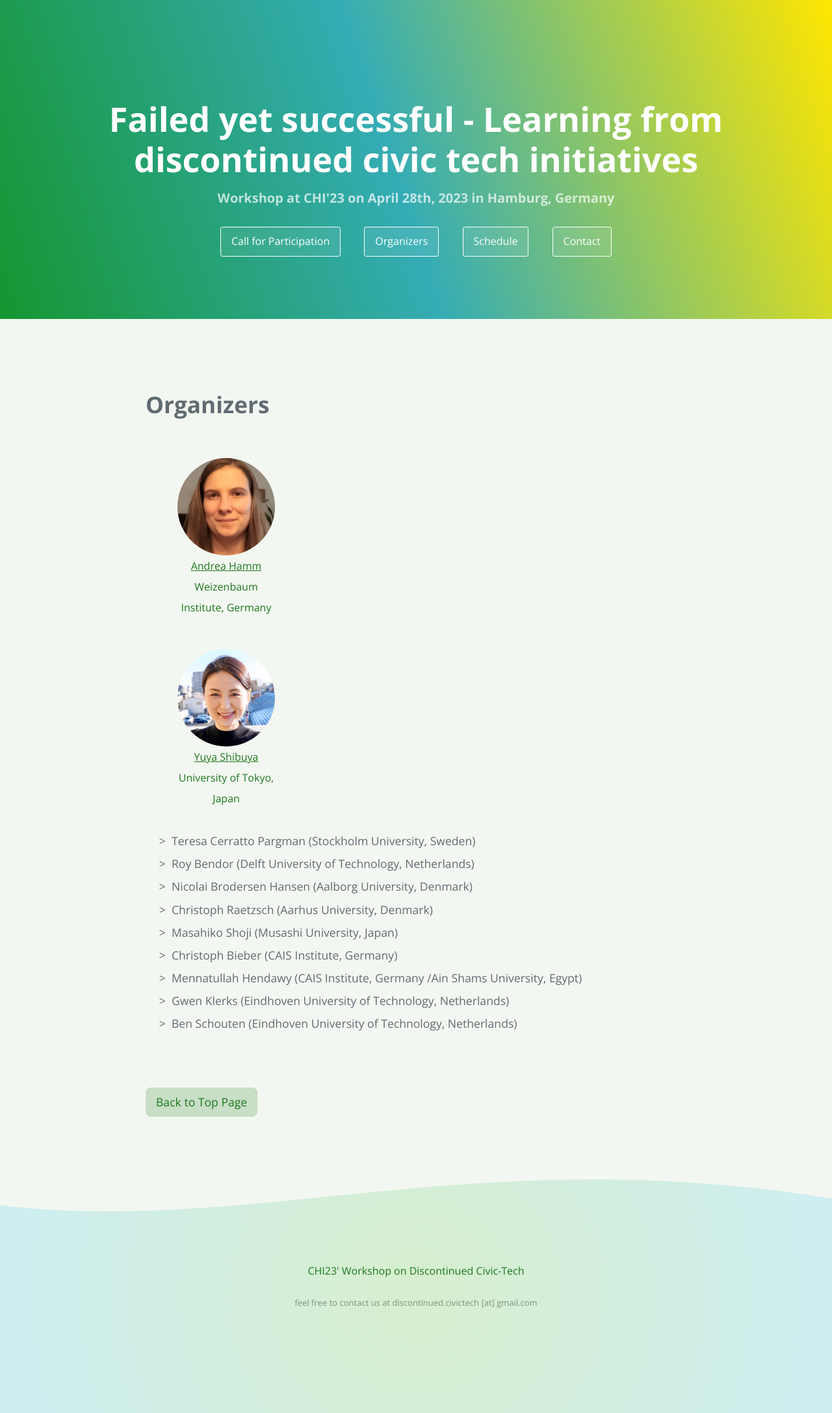
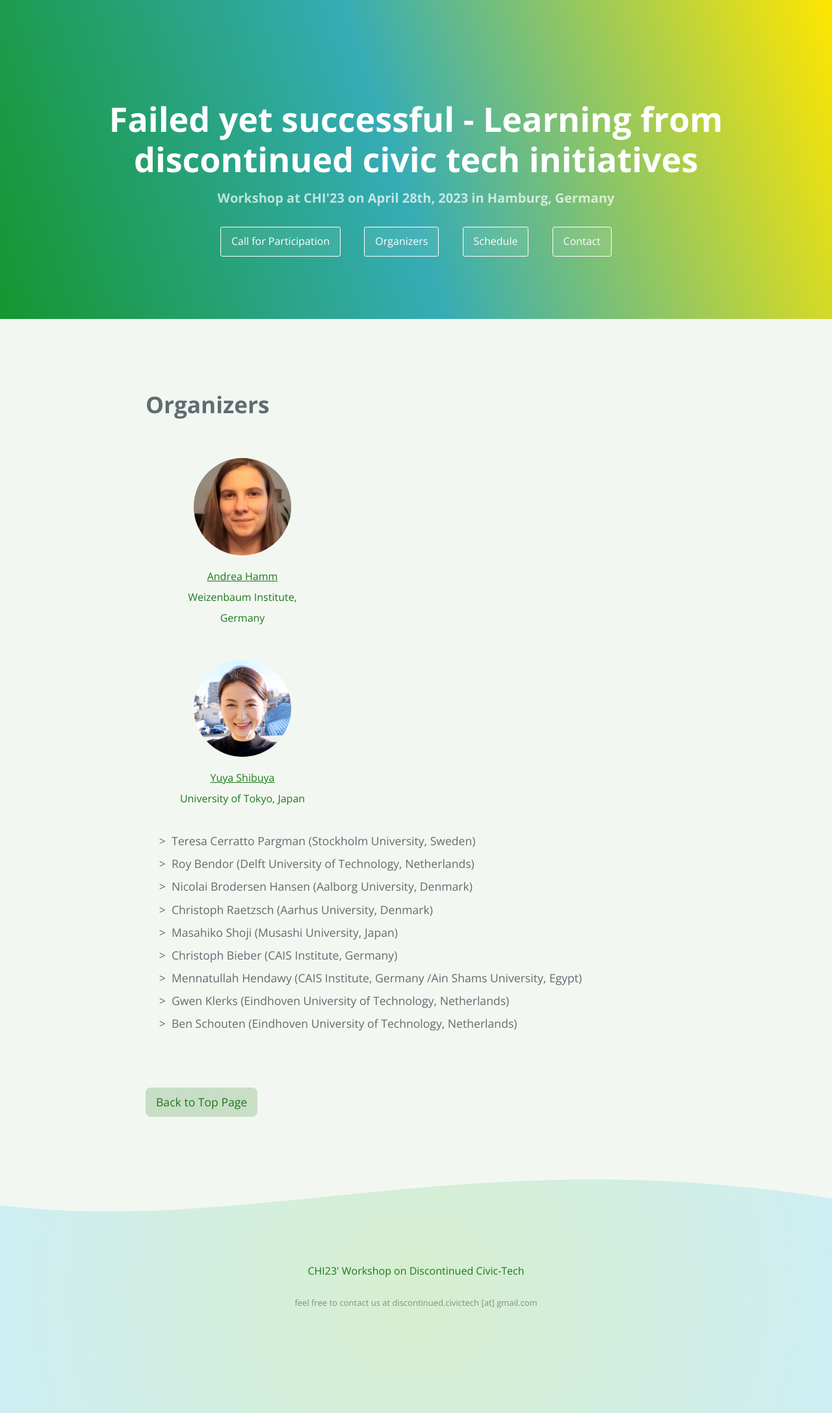
Before and after one commit to discontinued-civictech/discontinued-civictech.github.io, a Jekyll site: the page built from organizers.md, in a window 1280 px wide. Shown: the whole page at 65% size. Built offline with Jekyll 4.4.1, drawn with Linux system fonts in a browser that asks for light colours; our own code applies the rules of GitHub Pages for plain Markdown files.

Commit message:
Update style

```diff
--- a/_sass/jekyll-theme-cayman.scss
+++ b/_sass/jekyll-theme-cayman.scss
@@ -268,7 +268,7 @@ a {
   }
 
   .profile-wrapper{
-    width: 200px;
+    width: 250px;
     padding-top: 1rem;
     padding-left: 3rem;
   }
@@ -290,6 +290,7 @@ a {
   }
   .profile-text {
     text-align:center;
+    margin-top: 1rem;
     color: rgb(29, 120, 29);
     font-size: medium;
     a {
```
